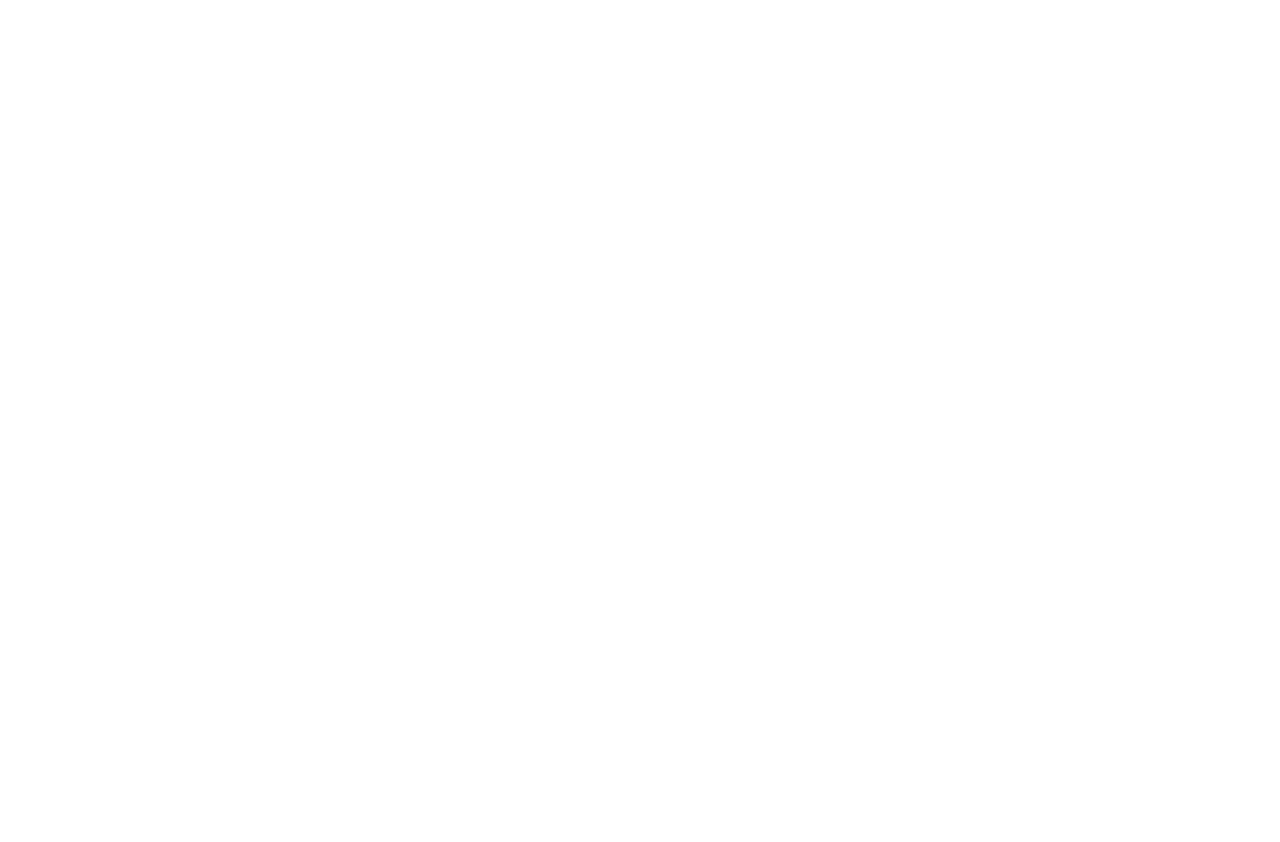
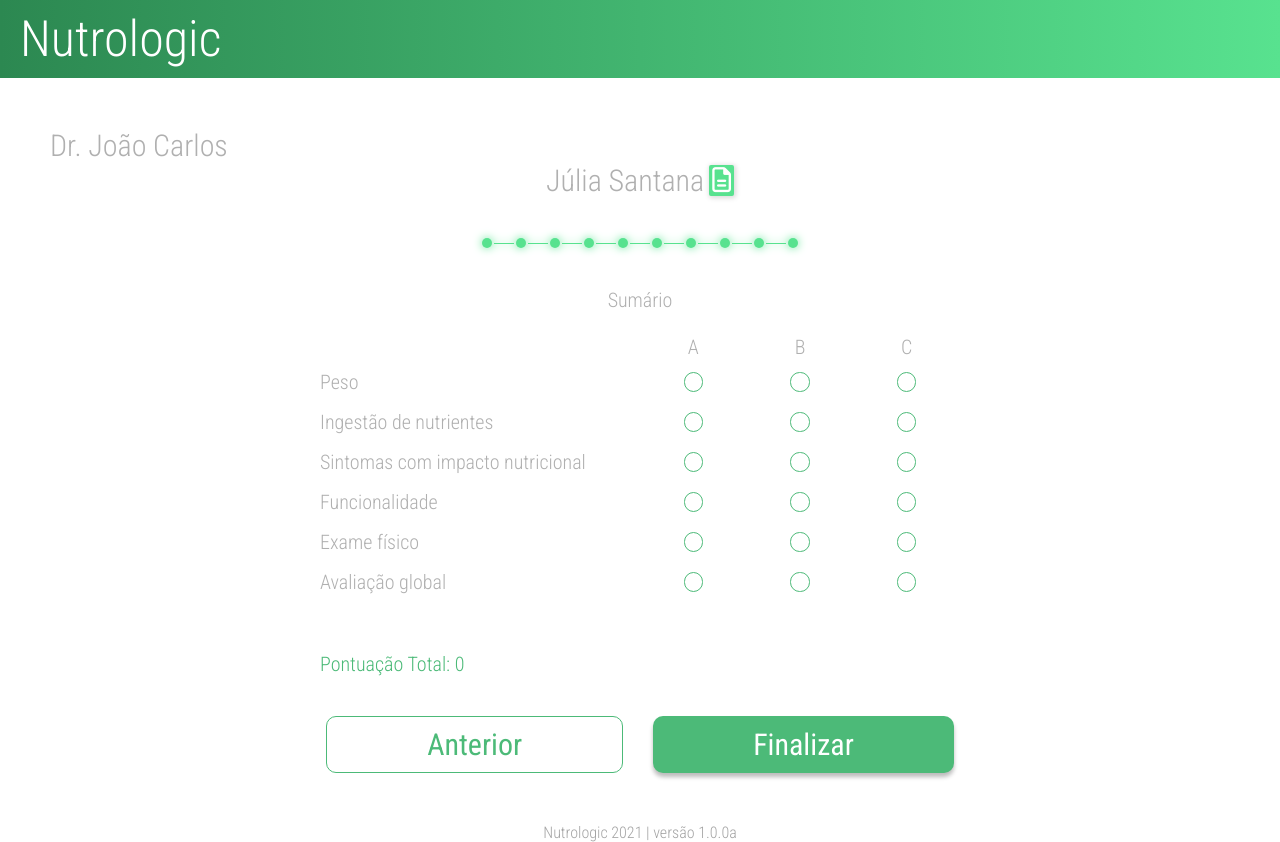
Before and after one commit to akelesis/nutrologic-frontend, a Vue app: page /nutritionist/evaluation/medicalRecords12 in a window 1280 px wide. Before the commit the page ends 800 px from the top, so only its background shows below. Built offline with nearby package versions, Linux system fonts and the light colour scheme.

Commit message:
feat: create medical record view 12

```diff
--- a/src/router/index.js
+++ b/src/router/index.js
@@ -99,6 +99,11 @@
     path: '/nutritionist/evaluation/medicalRecords04',
     name: 'medicalRecords04',
     component: () => import('../views/NutritionistEvaluation/MedicalRecords04.vue')
+  },
+  {
+    path: '/nutritionist/evaluation/medicalRecords12',
+    name: 'medicalRecords12',
+    component: () => import('../views/NutritionistEvaluation/MedicalRecords12.vue')
   }
 ]
 
--- /dev/null
+++ b/src/views/NutritionistEvaluation/MedicalRecords12.vue
@@ -0,0 +1,243 @@
+<template>
+  <div class="MedicalRecords">
+    <Header headerStyle="NutritionistHeader"/>
+    <main class="medical-records-main">
+      <div class="nutritionist-name-container">
+        <p>{{user.name}}</p>
+      </div>
+      <div class="medical-records-container">
+        <div class="patient-name-file-container">
+          <span>Júlia Santana</span>
+          <i class="far fa-file-alt" />
+        </div>
+        <evaluation-breadcrumbs step="10" stepsCounter="10"/>
+        <p id="medical-records-title">Sumário</p>
+        <div class="medical-records-grid-container">
+          <span class="row-1 column-2 grid-text-center">A</span>
+          <span class="row-1 column-3 grid-text-center">B</span>
+          <span class="row-1 column-4 grid-text-center">C</span>
+          <span class="row-2 column-1 grid-text-start">Peso</span>
+          <nutritionist-radius class="row-2 column-2 grid-input" value="" id="item1-1" name="item1"/>
+          <nutritionist-radius class="row-2 column-3 grid-input" value="" id="item1-2" name="item1"/>
+          <nutritionist-radius class="row-2 column-4 grid-input" value="" id="item1-3" name="item1"/>
+          <span class="row-3 column-1 grid-text-start">Ingestão de nutrientes</span>
+          <nutritionist-radius class="row-3 column-2 grid-input" value="" id="item2-1" name="item2"/>
+          <nutritionist-radius class="row-3 column-3 grid-input" value="" id="item2-2" name="item2"/>
+          <nutritionist-radius class="row-3 column-4 grid-input" value="" id="item2-3" name="item2"/>
+          <span class="row-4 column-1 grid-text-start">Sintomas com impacto nutricional</span>
+          <nutritionist-radius class="row-4 column-2 grid-input" value="" id="item3-1" name="item3"/>
+          <nutritionist-radius class="row-4 column-3 grid-input" value="" id="item3-2" name="item3"/>
+          <nutritionist-radius class="row-4 column-4 grid-input" value="" id="item3-3" name="item3"/>
+          <span class="row-5 column-1 grid-text-start">Funcionalidade</span>
+          <nutritionist-radius class="row-5 column-2 grid-input" value="" id="item4-1" name="item4"/>
+          <nutritionist-radius class="row-5 column-3 grid-input" value="" id="item4-2" name="item4"/>
+          <nutritionist-radius class="row-5 column-4 grid-input" value="" id="item4-3" name="item4"/>
+          <span class="row-6 column-1 grid-text-start">Exame físico</span>
+          <nutritionist-radius class="row-6 column-2 grid-input" value="" id="item5-1" name="item5"/>
+          <nutritionist-radius class="row-6 column-3 grid-input" value="" id="item5-2" name="item5"/>
+          <nutritionist-radius class="row-6 column-4 grid-input" value="" id="item5-3" name="item5"/>
+          <span class="row-7 column-1 grid-text-start">Avaliação global</span>
+          <nutritionist-radius class="row-7 column-2 grid-input" value="" id="item6-1" name="item6"/>
+          <nutritionist-radius class="row-7 column-3 grid-input" value="" id="item6-2" name="item6"/>
+          <nutritionist-radius class="row-7 column-4 grid-input" value="" id="item6-3" name="item6"/>
+        </div>
+        <p id="total-score">Pontuação Total: 0</p>
+      </div>
+      <div class="nav-buttons-container">
+        <green-button label="Anterior" :isInverted="true"/>
+        <green-button label="Finalizar"/>
+      </div>
+    </main>
+    <MainFooter />
+  </div>
+</template>
+
+<script>
+import Header from '../../components/Header.vue'
+import MainFooter from '../../components/MainFooter.vue'
+import GreenButton from '../../components/GreenButton.vue'
+import EvaluationBreadcrumbs from '../../components/EvaluationBreadcrumbs.vue'
+import NutritionistRadius from '../../components/NutritionistRadius.vue'
+
+export default {
+  components: {
+    Header,
+    MainFooter,
+    GreenButton,
+    EvaluationBreadcrumbs,
+    NutritionistRadius
+  },
+  data () {
+    return {
+      user: {
+        name: 'Dr. João Carlos'
+      }
+    }
+  }
+}
+</script>
+
+<style>
+.MedicalRecords {
+  display: flex;
+  flex-direction: column;
+  justify-content: space-between;
+  height: 100vh;
+  font-family: 'Roboto Condensed', sans-serif;
+  font-weight: 300;
+  color: #B0B0B0;
+}
+
+.medical-records-main {
+  display: flex;
+  flex-direction: column;
+  justify-content: space-between;
+  align-items: center;
+  height: 100%;
+  margin-top: 50px;
+}
+
+.nutritionist-name-container {
+  display: flex;
+  justify-content: flex-start;
+  width: 100vw;
+  padding-left: 50px;
+}
+
+.nutritionist-name-container p {
+  font-size: 30px;
+  color: #B0B0B0;
+}
+
+.medical-records-container {
+  display: flex;
+  flex-direction: column;
+  min-width: 50vw;
+  height: 100%;
+}
+
+.patient-name-file-container {
+  display: flex;
+  justify-content: center;
+  align-items: center;
+}
+
+.patient-name-file-container span {
+  font-size: 30px;
+  margin-right: 5px;
+}
+
+.patient-name-file-container i {
+  color: #fff;
+  background-color: #58E28F;
+  border: 3px solid #58E28F;
+  border-radius: 2px;
+  box-shadow: 1px 1px 5px 1px #DADADA;
+  align-self: center;
+  font-size: 25px;
+}
+
+.patient-name-file-container i:hover {
+  cursor: pointer;
+  filter: brightness(95%);
+}
+
+#medical-records-title {
+  font-size: 20px;
+  margin-bottom: 20px;
+}
+
+.medical-records-grid-container {
+  display: grid;
+  grid-template-rows: auto 1fr 1fr 1fr 1fr 1fr 1fr;
+  grid-template-columns: 3fr 1fr 1fr 1fr;
+}
+
+.grid-container {
+  display: grid;
+  grid-template-rows: auto 1fr;
+  grid-template-columns: 1fr 1fr;
+  width: 100%;
+  margin-bottom: 20px;
+}
+
+.grid-text-start {
+  font-size: 20px;
+  text-align: start;
+  line-height: 40px;
+}
+
+.grid-text-center {
+  font-size: 20px;
+  text-align: center;
+  line-height: 30px;
+}
+
+.grid-input {
+  display: flex;
+  justify-content: center;
+  align-items: center;
+}
+
+.grid-input span {
+  margin: 0;
+}
+
+.row-1 {
+  grid-row: 1;
+}
+
+.row-2 {
+  grid-row: 2;
+}
+
+.row-3 {
+  grid-row: 3;
+}
+
+.row-4 {
+  grid-row: 4;
+}
+
+.row-5 {
+  grid-row: 5;
+}
+
+.row-6 {
+  grid-row: 6;
+}
+
+.row-7 {
+  grid-row: 7;
+}
+
+.column-1 {
+  grid-column: 1;
+}
+
+.column-2 {
+  grid-column: 2;
+}
+
+.column-3 {
+  grid-column: 3;
+}
+
+.column-4 {
+  grid-column: 4;
+}
+
+#total-score {
+  font-size: 20px;
+  color: #4CBA78;
+  text-align: left;
+  margin-top: 50px;
+}
+
+.nav-buttons-container {
+  display: flex;
+  justify-content: space-between;
+  gap: 30px;
+  margin-top: 40px;
+}
+</style>
```
